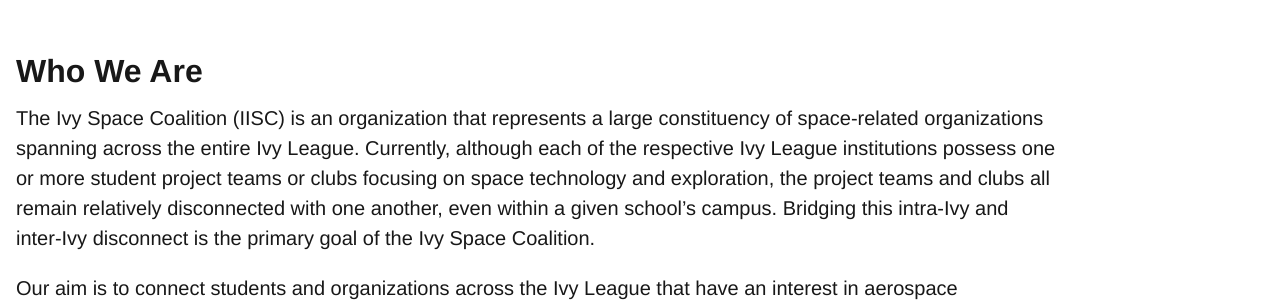
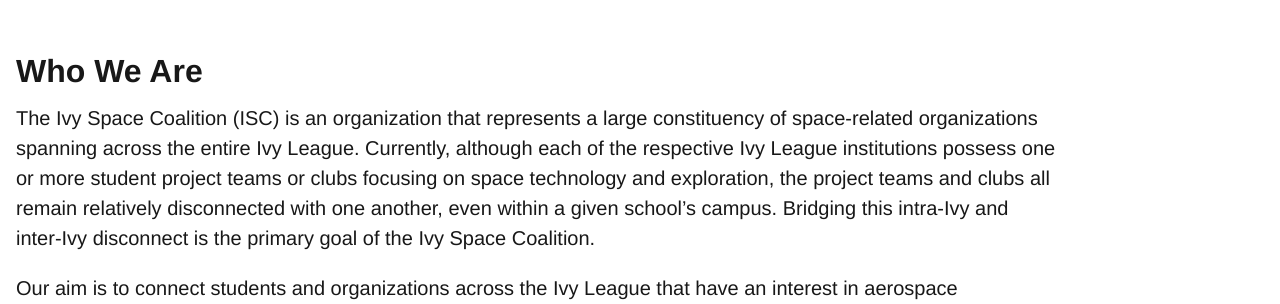
Before and after one commit to Scott8440/Ivy-Space-Coalition-Website, a Django app: page /about/ in a window 1280 px wide. Shown: the part 419-723 px from the top of the page. Run offline with Django 3.2, Linux system fonts and the light colour scheme.

Commit message:
Update about.html

```diff
--- a/homepage/templates/homepage/about.html
+++ b/homepage/templates/homepage/about.html
@@ -16,7 +16,7 @@
 	</div>
 	<div class="prose mb-4 py-4">
 		<h2 id="who-we-are">Who We Are</h2>
-		<p>The Ivy Space Coalition (IISC) is an organization that represents a large constituency of space-related organizations spanning across the entire Ivy League.  Currently, although each of the respective Ivy League institutions possess one or more student project teams or clubs focusing on space technology and exploration, the project teams and clubs all remain relatively disconnected with one another, even within a given school’s campus.  Bridging this intra-Ivy and inter-Ivy disconnect is the primary goal of the Ivy Space Coalition.</p>
+		<p>The Ivy Space Coalition (ISC) is an organization that represents a large constituency of space-related organizations spanning across the entire Ivy League.  Currently, although each of the respective Ivy League institutions possess one or more student project teams or clubs focusing on space technology and exploration, the project teams and clubs all remain relatively disconnected with one another, even within a given school’s campus.  Bridging this intra-Ivy and inter-Ivy disconnect is the primary goal of the Ivy Space Coalition.</p>
 
 		<p>Our aim is to connect students and organizations across the Ivy League that have an interest in aerospace engineering, space exploration, and improved space technology, thereby fostering a greater sense of space community through shared connections, conversations, and experiences. In partnering together as a League, not only do students have the unique opportunity to individually benefit from one another’s knowledge in expanding their respective clubs and project teams, but they also have the chance to revolutionize the fast-growing space community collectively.</p>
 
```
